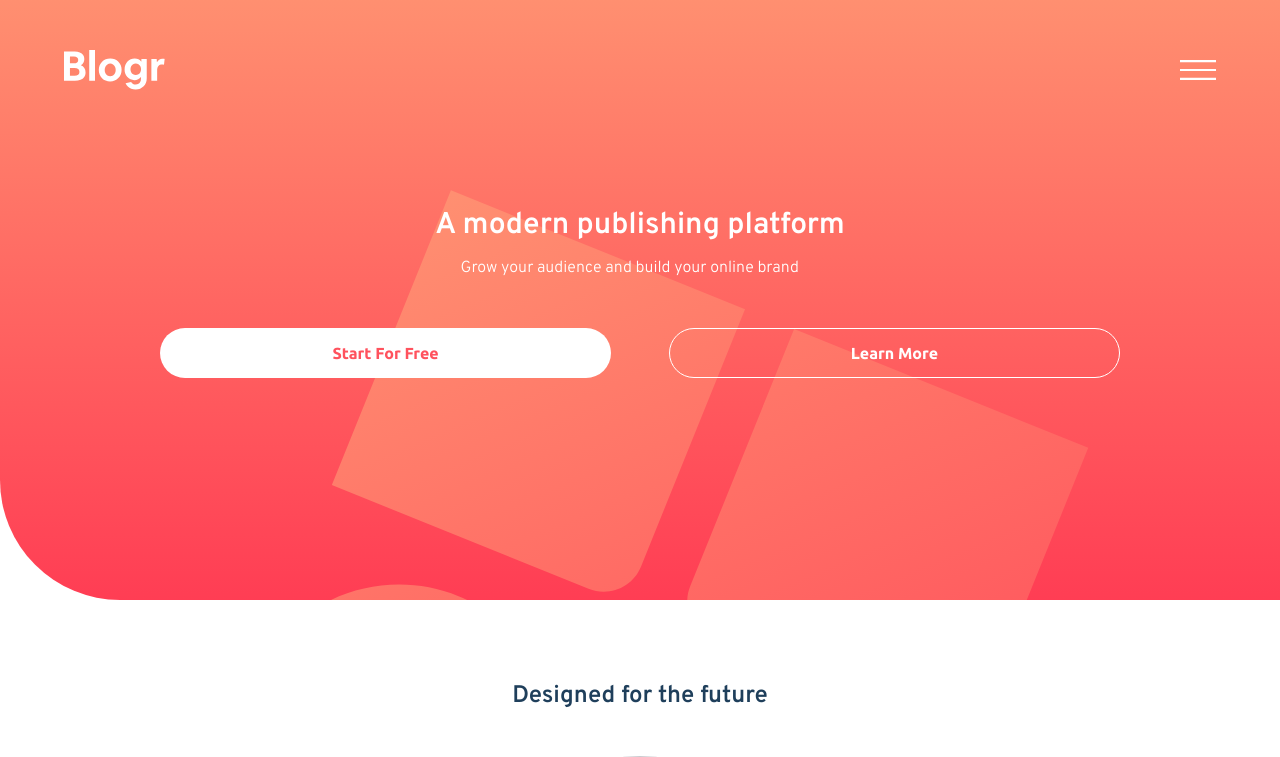
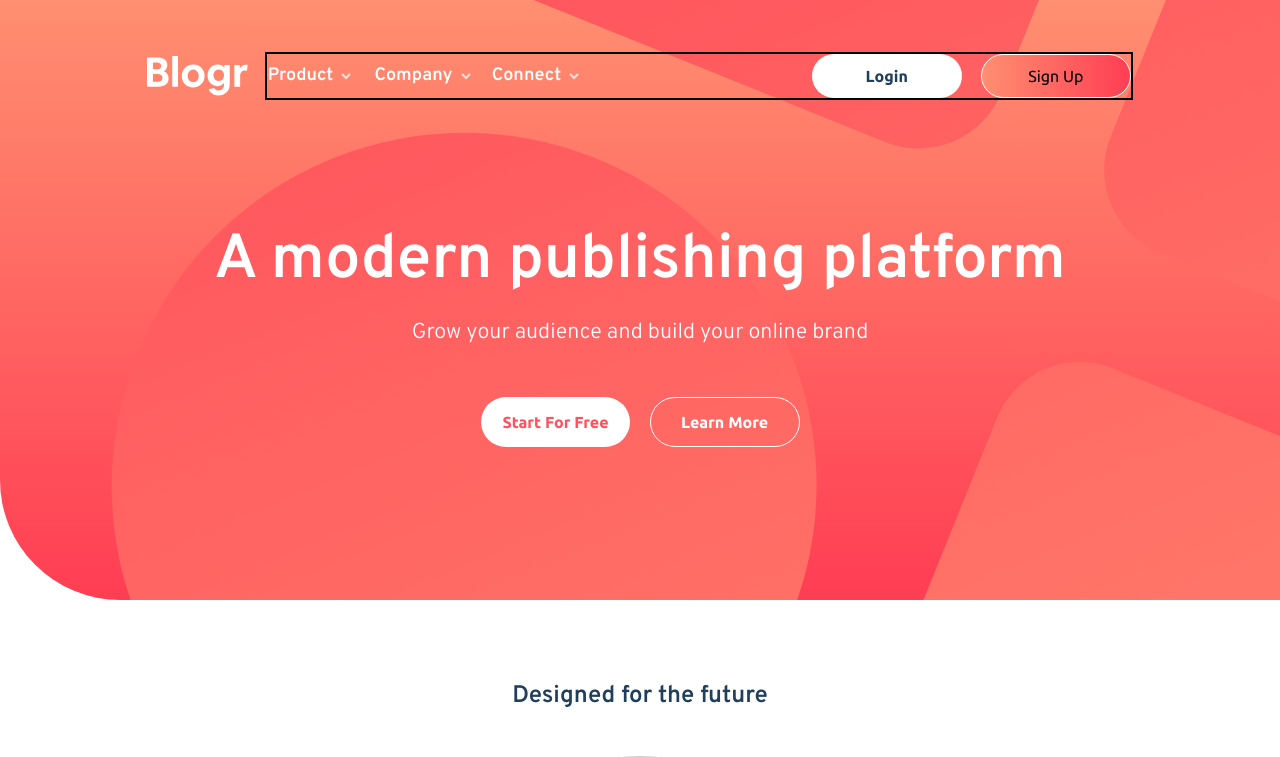
Before and after one commit to Arfirpo/blogr-landing-page-main, a React (Create React App) app: page / in a window 1280 px wide. Shown: the top 757 px of the page. Built offline with nearby package versions, Linux system fonts and the light colour scheme.

Commit message:
continue w/ navDesktop

```diff
--- a/src/components/Buttons.jsx
+++ b/src/components/Buttons.jsx
@@ -5,7 +5,7 @@ export const Buttons = ({ val, flex }) => {
 
   return (
     <div
-      className={`${flex === 1 ? 'flex-row justify-between' : 'flex-col justify-evenly'} flex items-center w-full h-full text-[1em]`}
+      className={`${flex === 1 ? 'flex-row justify-between' : 'flex-col justify-evenly'} flex items-center w-full max-w-[19.9375rem] h-full text-[1em]`}
     >
       {val.map((index) => {
         const isEvenIndex = index % 2 === 0;
@@ -21,10 +21,10 @@ export const Buttons = ({ val, flex }) => {
           }
         } else {
           if (isEvenIndex) {
-            buttonClass += " text-[hsl(208_49%_24%)] bg-white";
+            buttonClass += " text-[hsl(208_49%_24%)] bg-white md:h-full";
           } else {
             buttonClass +=
-              " text-[hsl(0,0%,100%)] border-[0.0625rem] border-white bg-gradient-to-r from-veryLightRedGradient to-lightRedGradient";
+              "text-[hsl(0,0%,100%)] border-[0.0625rem] border-white bg-gradient-to-r from-veryLightRedGradient to-lightRedGradient md:h-full";
           }
         }
 
--- a/src/components/Header.jsx
+++ b/src/components/Header.jsx
@@ -1,9 +1,10 @@
 import React, { useState, useEffect } from "react";
-import { Nav } from "./Nav";
+import { NavMobile } from "./NavMobile";
 import { Buttons } from "../components/Buttons";
 import patternMobile from "../images/bg-pattern-intro-mobile.svg";
 import patternDesktop from "../images/bg-pattern-intro-desktop.svg";
 import logo from "../images/logo.svg";
+import { NavDesktop } from "./NavDesktop";
 
 export const Header = () => {
   const [divVisible, setDivVisible] = useState(true);
@@ -24,40 +25,39 @@ export const Header = () => {
   const bgPatternMobile = {
     backgroundImage: `url(${patternMobile})`,
     backgroundRepeat: "no-repeat",
-    backgroundPosition: "-345px -255px",
+    backgroundPosition: "36.7% 36%",
     backgroundSize: "355%",
   };
 
   const bgPatternDesktop = {
     backgroundImage: `url(${patternDesktop})`,
     backgroundRepeat: "no-repeat",
-    backgroundPosition: "0 0",
-    backgroundSize: "cover",
+    backgroundPosition: "27% 52%",
+    backgroundSize: "222%",
   };
 
   const headerButtons = [0, 1];
 
-  console.log(`${windowWidth}px`);
   return (
     <header className="h-[37.5rem] min-w-full bg-gradient-to-b from-veryLightRedGradient to-lightRedGradient rounded-bl-[7.5rem] overflow-hidden">
       <div
-        className="w-full h-full flex flex-col justify-start items-center gap-[7.1875rem] -z-10 "
+        className="w-full h-full flex flex-col justify-start md:justify-around xl:justify-start items-center gap-[7.1875rem] md:gap-0 xl:gap-[7.1875rem] -z-10 "
         style={windowWidth < 768 ? bgPatternMobile : bgPatternDesktop}
       >
-        <div className="flex items-center justify-between  h-[6%] w-[90%] mt-[52px]">
+        <div className="flex items-center justify-between md:w-[95%] md:flex-col  h-[6%] xl:h-[8%] xl:flex-row w-[90%] xl:w-[77%] mt-[52px] md:mt-0 md:gap-5 xl:gap-0 xl:mt-[52px]">
           <img src={logo} alt="blogr logo" />
-          <Nav hideDiv={hideDiv} />
+          {windowWidth < 768 ? <NavMobile hideDiv={hideDiv} /> : <NavDesktop />}
         </div>
         <div
           className={`${
             divVisible ? "flex" : "hidden"
           } flex-col items-center justify-center gap-12 w-[75%] `}
         >
-          <div className="text-White text-center flex flex-col gap-[.5rem]">
-            <h1 className="text-[1.6rem] mbl:text-[1.875rem] xs:font-bold">
+          <div className="text-White text-center flex items-center flex-col gap-[.5rem]">
+            <h1 className="text-[1.6rem] mbl:text-[1.875rem] xs:font-bold xl:text-[3.9rem]">
               A modern publishing platform
             </h1>
-            <p className="text-[14px] mbl:text-[16px] w-[95%]">
+            <p className="text-[14px] mbl:text-[16px] w-[95%] xl:text-[1.35rem]">
               Grow your audience and build your online brand
             </p>
           </div>
--- a/src/components/MenuNav.jsx
+++ b/src/components/MenuNav.jsx
@@ -1,11 +1,20 @@
-import { useState } from "react";
+import React, { useState, useEffect } from "react";
 import { menu } from "../App";
-import arrowIcon from '../images/icon-arrow-dark.svg'
+import arrowIconDark from "../images/icon-arrow-dark.svg";
+import arrowIconLight from '../images/icon-arrow-light.svg'
 
 export const MenuNav = () => {
-
   const [openItem, setOpenItem] = useState(null);
   const [arrowRotation, setArrowRotation] = useState(0);
+  const [windowWidth, setWindowWidth] = useState(window.innerWidth);
+
+  const updateWindowWidth = () => {
+    setWindowWidth(window.innerWidth);
+  };
+
+  useEffect(() => {
+    window.addEventListener("resize", updateWindowWidth);
+  });
 
   const handleHeadingClick = (heading) => {
     setOpenItem(openItem === heading ? null : heading);
@@ -13,12 +22,12 @@ export const MenuNav = () => {
   };
 
   return (
-    <div className="flex flex-col items-center justify-center gap-7 text-center text-lg  font-bold w-full ">
+    <div className="flex flex-col md:flex-row md:max-w-[310px] items-center justify-center gap-7 text-center text-lg  font-bold w-full ">
       {Object.values(menu).map((menuItem, index) => (
         <div key={index} className="w-full h-full flex flex-col gap-4 ">
           <div className="flex items-center justify-center gap-2">
             <h3
-              className="text-veryDarkBlue cursor-pointer"
+              className="text-veryDarkBlue cursor-pointer md:text-White"
               onClick={() => handleHeadingClick(menuItem.heading)}
             >
               {menuItem.heading}
@@ -27,17 +36,20 @@ export const MenuNav = () => {
               className={`transform transition-transform ease duration-300  ${
                 openItem === menuItem.heading ? "rotate-180" : ""
               }`}
-              src={arrowIcon}
+              src={windowWidth < 768 ? arrowIconDark : arrowIconLight}
               alt="arrow icon"
             />
           </div>
           {openItem === menuItem.heading && (
             <ul className="bg-[#ebeaef] w-full h-full flex flex-col justify-evenly rounded-lg py-6 gap-5">
               {menuItem.items.map((item, subIndex) => (
-                <li className="text-[.93rem] text-veryDarkGrayishBlue cursor-pointer hover:text-veryDarkBlue hover:text-[0.97rem]" key={subIndex}>
+                <li
+                  className="text-[.93rem] text-veryDarkGrayishBlue cursor-pointer hover:text-veryDarkBlue hover:text-[0.97rem]"
+                  key={subIndex}
+                >
                   {item}
                 </li>
-                ))}
+              ))}
             </ul>
           )}
         </div>
--- /dev/null
+++ b/src/components/MenuNavDesktop.jsx
@@ -0,0 +1,7 @@
+import React from 'react'
+
+export const MenuNavDesktop = () => {
+  return (
+    <div>MenuNavDesktop</div>
+  )
+}
--- /dev/null
+++ b/src/components/NavDesktop.jsx
@@ -0,0 +1,15 @@
+import React from 'react';
+import { Buttons } from './Buttons';
+import { MenuNav } from './MenuNav';
+
+
+export const NavDesktop = () => {
+
+  const navButtons = [2, 3];
+  return (
+    <div className='border-2 border-black xl:w-[88%] md:w-[95%] h-full flex items-center justify-between'>
+      <MenuNav />
+      <Buttons val={navButtons} flex={1} />
+    </div>
+  )
+}
--- a/src/components/Nav.jsx
+++ b/src/components/NavMobile.jsx
@@ -5,7 +5,7 @@ import { Buttons } from "./Buttons";
 import { MenuNav } from "./MenuNav";
 
 
-export const Nav = ({ hideDiv }) => {
+export const NavMobile = ({ hideDiv }) => {
   const [changeButton, setChangeButton] = useState(true);
   const navButtons = [2, 3];
   const handleButtonClick = () => {
```
Also changed, not shown: src/images/bg-pattern-intro-desktop.svg.
